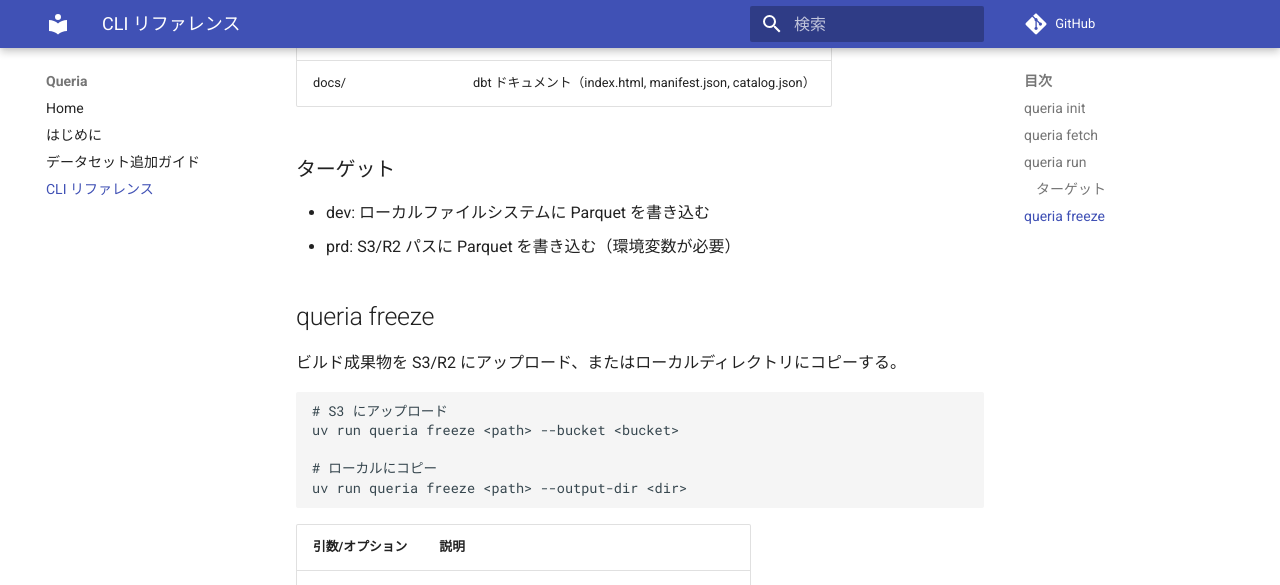
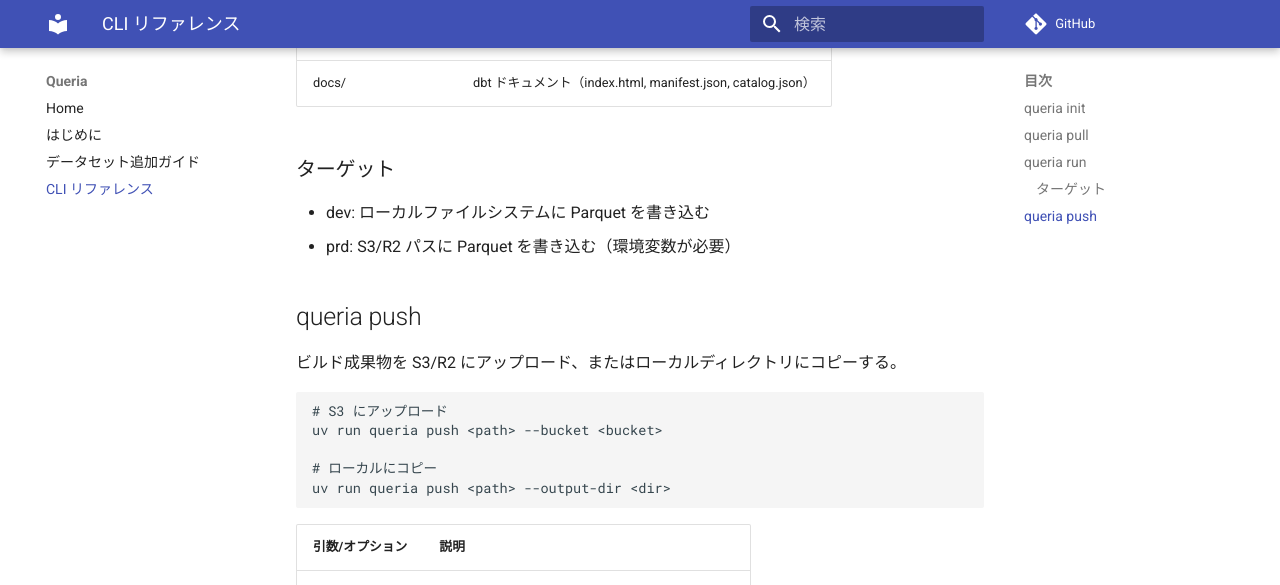
Before and after one commit to flo8s/queria, an MkDocs documentation site: the page built from docs/cli.md, in a window 1280 px wide and 900 px high, scrolled down 1979 px. Shown: the top 585 px of the window. Built offline with MkDocs 1.6.1 and Material for MkDocs 9.7.7, drawn with Linux system fonts in a browser that asks for light colours; comment, search, counter and statistics services are not loaded; some of the changed text lies outside the part shown.

Commit message:
docs: fetch→pull, freeze→push リネームに合わせてドキュメントを更新

````diff
--- a/docs/adding-dataset.md
+++ b/docs/adding-dataset.md
@@ -3,14 +3,14 @@
 ## 全体の流れ
 
 ```
-queria init → モデル実装 → queria run (dev) → 動作確認 → queria run (prd) → queria freeze
+queria init → モデル実装 → queria run (dev) → 動作確認 → queria run (prd) → queria push
 ```
 
 1. `queria init` でスカフォルディング
 2. `dataset.yml` にメタデータを定義
 3. dbt モデルを実装（raw → stg → mart）
 4. `queria run` でローカルビルド・確認
-5. `queria run --target prd` + `queria freeze` で本番デプロイ
+5. `queria run --target prd` + `queria push` で本番デプロイ
 
 ## 1. データセットを作成する
 
@@ -308,14 +308,14 @@
 
 ```bash
 uv run queria run datasets/my_city --target prd
-uv run queria freeze datasets/my_city
+uv run queria push datasets/my_city
 ```
 
 新しいデータセットを追加した場合、catalog の再ビルドも必要:
 
 ```bash
 uv run queria run datasets/catalog --target prd
-uv run queria freeze datasets/catalog
+uv run queria push datasets/catalog
 ```
 
 GitHub Actions で main ブランチに push すると、`scripts/prd-deploy.sh` が自動実行される。
--- a/docs/cli.md
+++ b/docs/cli.md
@@ -24,13 +24,13 @@
 - `transform/packages.yml` - dbt パッケージ依存（queria_common）
 - `transform/models/raw/`, `stg/`, `mart/` - モデルディレクトリ
 
-## queria fetch
+## queria pull
 
 S3/R2 から ducklake.duckdb と metadata.json をダウンロードする。
 CI 環境で既存データを取得する場合に使う。
 
 ```bash
-uv run queria fetch <path>
+uv run queria pull <path>
 ```
 
 | 引数/オプション | 説明 |
@@ -79,16 +79,16 @@
 - dev: ローカルファイルシステムに Parquet を書き込む
 - prd: S3/R2 パスに Parquet を書き込む（環境変数が必要）
 
-## queria freeze
+## queria push
 
 ビルド成果物を S3/R2 にアップロード、またはローカルディレクトリにコピーする。
 
 ```bash
 # S3 にアップロード
-uv run queria freeze <path> --bucket <bucket>
+uv run queria push <path> --bucket <bucket>
 
 # ローカルにコピー
-uv run queria freeze <path> --output-dir <dir>
+uv run queria push <path> --output-dir <dir>
 ```
 
 | 引数/オプション | 説明 |
````
Also changed, not shown: CLAUDE.md (+4 -4 lines), README.md (+9 -9 lines), docs/getting-started.md (+5 -5 lines).
